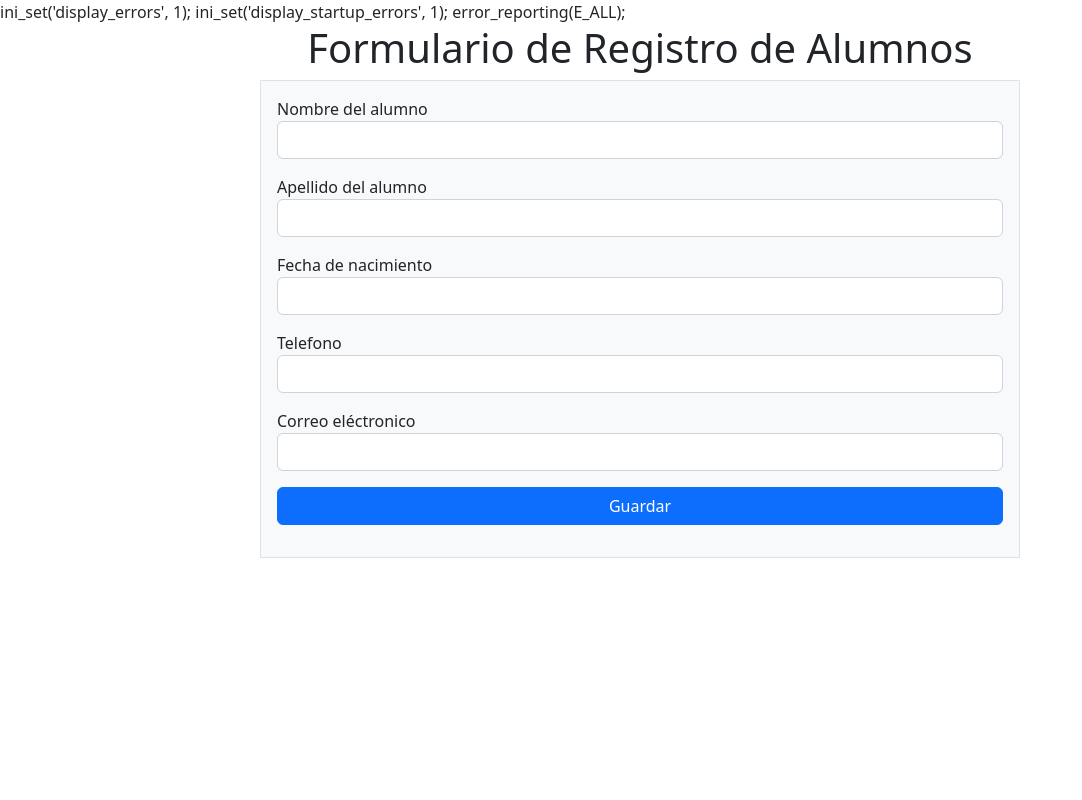
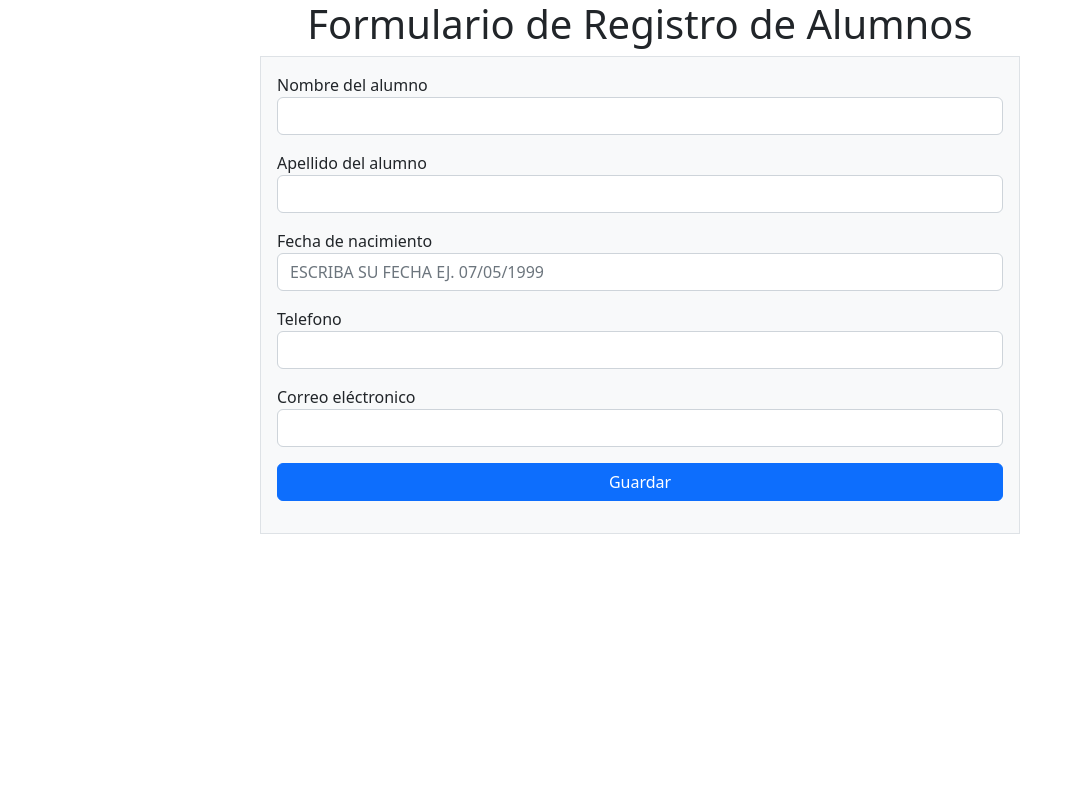
Before and after one commit to marino5710/practica7, a PHP site: page / in a window 1280 px wide. Shown: the whole page, without its empty margins (0-1082 px from the left). Run offline with PHP 8.4, Linux system fonts and the light colour scheme.

Commit message:
se corrigio el formato de la fecha por text

```diff
--- a/modelos/Producto.php
+++ b/modelos/Producto.php
@@ -19,7 +19,7 @@ class Alumnos extends Conexion{
         $this->alumno_id = $args['id'] ?? null;
         $this->alumno_nombre = $args['alumno_nombre'] ?? '';
         $this->alumno_apellido = $args['alumno_apellido'] ?? '';
-        $this->alumno_fecha_naci = $args['alumno_fecha_nacimiento'] ?? '';
+        $this->alumno_fecha_naci = $args['alumno_fecha_naci'] ?? '';
         $this->alumno_telefono = $args['alumno_telefono'] ?? '';
         $this->alumno_correo = $args['alumno_correo'] ?? '';
 
--- a/vistas/productos/index.php
+++ b/vistas/productos/index.php
@@ -1,7 +1,3 @@
-ini_set('display_errors', 1);
-ini_set('display_startup_errors', 1);
-error_reporting(E_ALL);
-
 <!DOCTYPE html>
 <html lang="es">
 <head>
@@ -31,7 +27,7 @@ error_reporting(E_ALL);
                 <div class="row mb-3">
                     <div class="col">
                         <label for="alumno_fecha_naci">Fecha de nacimiento</label>
-                        <input type="text" name="alumno_fecha_naci" id="alumno_fecha_naci" class="form-control">
+                        <input type="text" name="alumno_fecha_naci" id="alumno_fecha_naci" class="form-control" placeholder="ESCRIBA SU FECHA EJ. 07/05/1999">
                     </div>
                 </div>
                 <div class="row mb-3">
```
